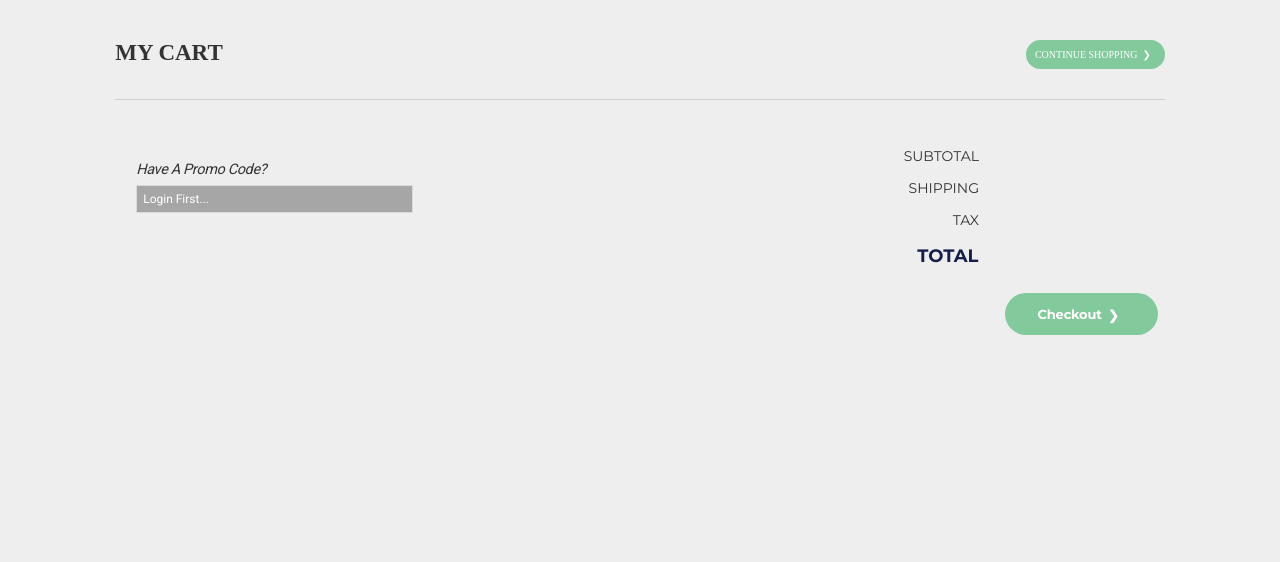
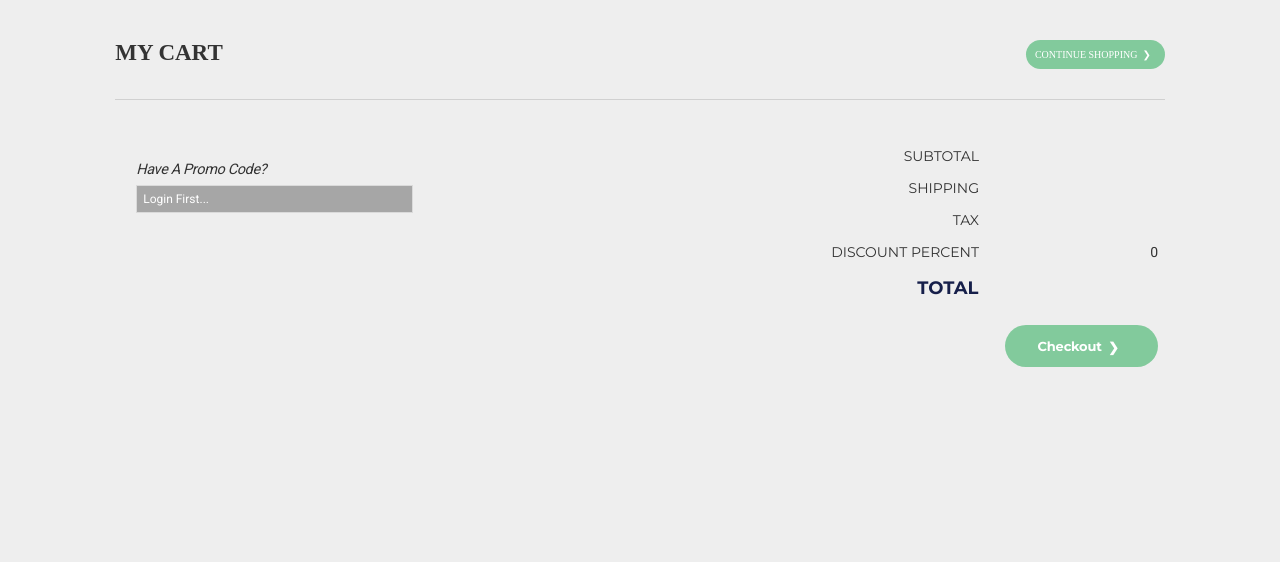
Before and after one commit to abolfazlj00/Ecommerce_djangoProject, a Django app: page /order/cart/ in a window 1280 px wide. Shown: the part 81-643 px from the top of the page. Run offline with Django 3.2, Linux system fonts and the light colour scheme; data that the repository does not hold is empty; parts of the project's set-up code (start-up, migrations or seed data) failed here and were passed over; some web fonts are replaced.

Commit message:
add div tag for discount and handled it for total price.

```diff
--- a/order/templates/order/cart.html
+++ b/order/templates/order/cart.html
@@ -24,10 +24,14 @@
                 Have A Promo Code?
             </label>
                 {% if user.is_authenticated %}
-                    <input type="text" name="promo"
-                           id="promo"
-                           placeholder="Enter Code..."/>
-                    <a href="#" class="btn"></a>
+                    <form id="discount_code">
+                        {% csrf_token %}
+                        <input type="text" name="promo"
+                               id="promo"
+                               placeholder="Enter Code..." required/>
+                        <input type="submit" class="btn" value="Submit">
+                    </form>
+
                 {% else %}
                     <input type="text" name="promo"
                            id="promo" disabled
@@ -37,13 +41,18 @@
 
             <div class="subtotal cf">
                 <ul>
-                    <li class="totalRow"><span class="label">Subtotal</span><span id="total_products_price" class="value"></span></li>
+                    <li class="totalRow"><span class="label">Subtotal</span><span id="total_products_price"
+                                                                                  class="value"></span></li>
 
-                    <li class="totalRow"><span class="label">Shipping</span><span id="shipping_price" class="value"></span></li>
+                    <li class="totalRow"><span class="label">Shipping</span><span id="shipping_price"
+                                                                                  class="value"></span></li>
 
                     <li class="totalRow"><span class="label">Tax</span><span id="tax_price" class="value"></span></li>
-                    <li class="totalRow final"><span class="label">Total</span><span id="total_price" class="value"></span></li>
-                    <li class="totalRow"><a href="{% url 'order:checkout' %}" id="checkout" class="btn continue">Checkout</a></li>
+                    <li class="totalRow" ><span class="label">Discount Percent</span><span id="discount_percent" class="value">0</span></li>
+                    <li class="totalRow final"><span class="label">Total</span><span id="total_price"
+                                                                                     class="value"></span></li>
+                    <li class="totalRow"><a href="{% url 'order:checkout' %}" id="checkout" class="btn continue">Checkout</a>
+                    </li>
                 </ul>
             </div>
         </div>
```
